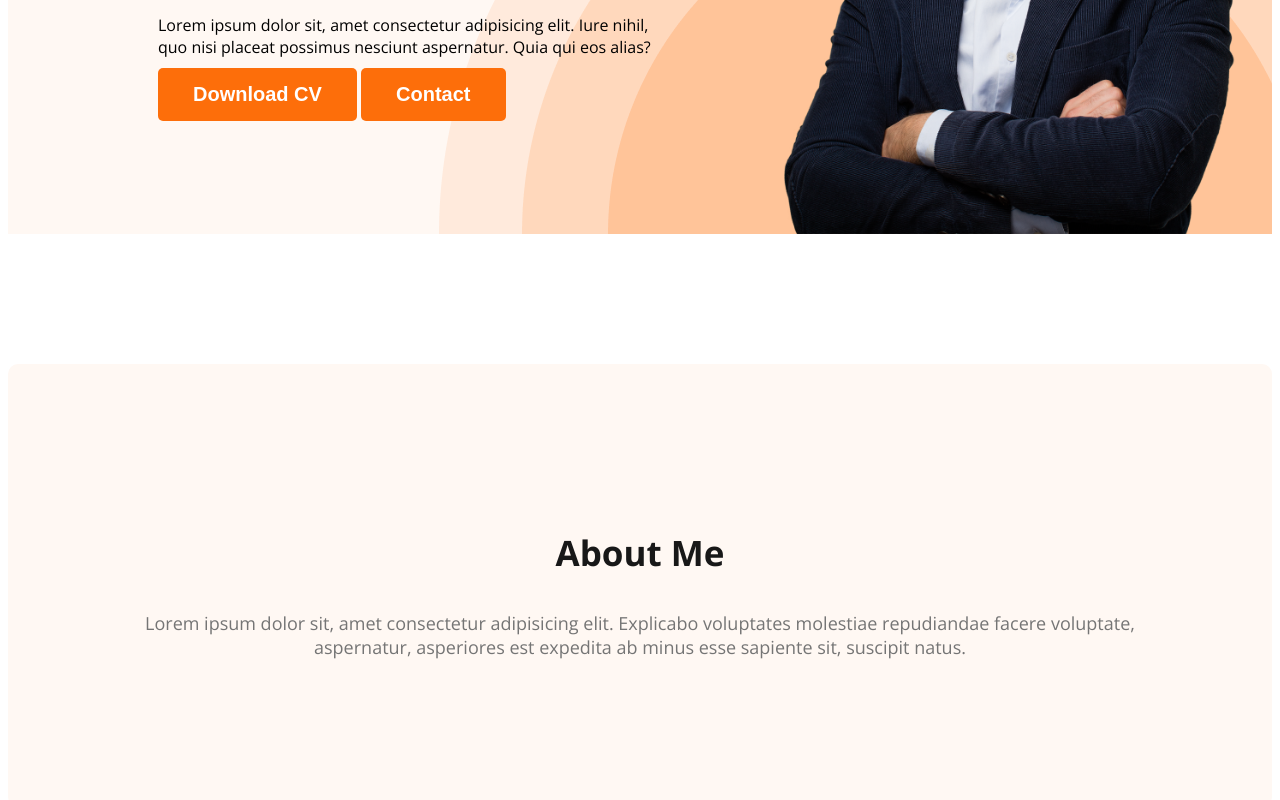
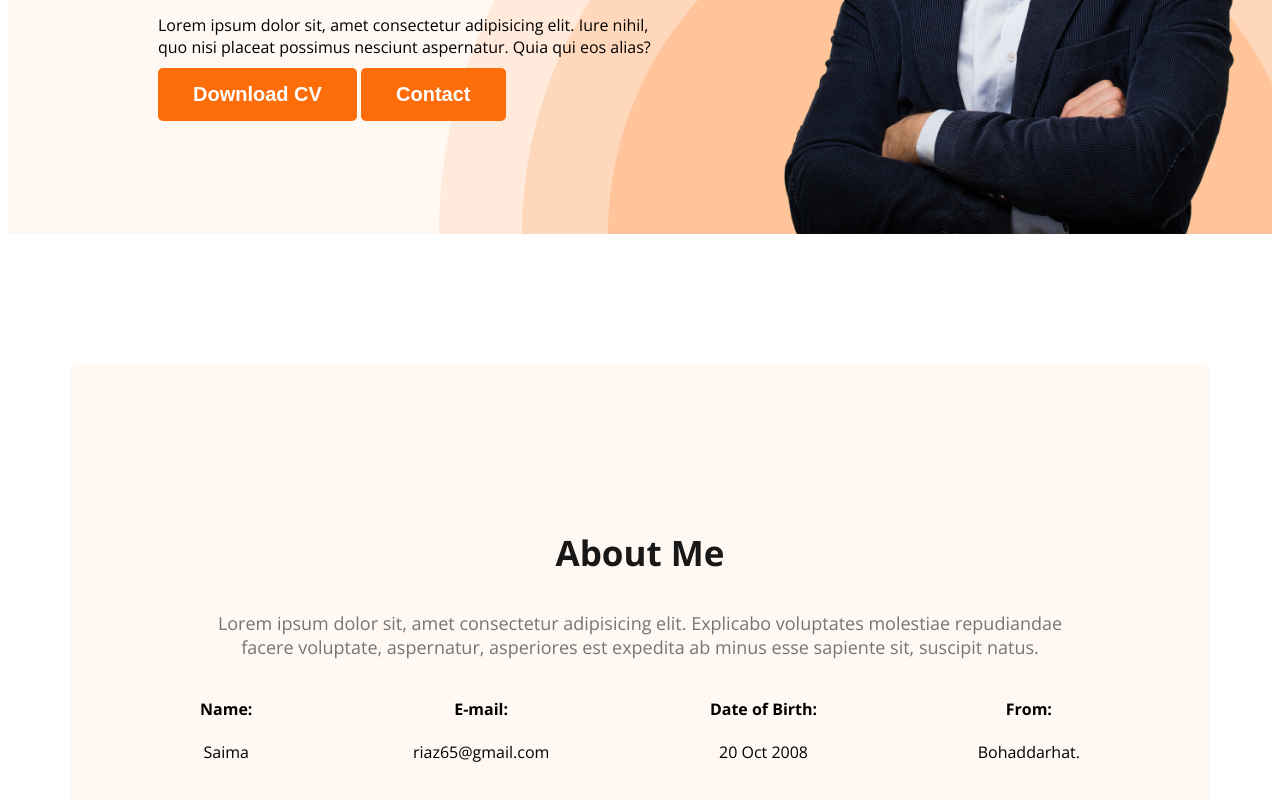
Before and after one commit to riaz9899/web-portfolio, a plain HTML site: page index.html in a window 1280 px wide. Shown: the part 534-1334 px from the top of the page. Drawn offline with nearby package versions, Linux system fonts and the light colour scheme.

Commit message:
add main section

```diff
--- a/index.html
+++ b/index.html
@@ -36,6 +36,25 @@
         <section class="about">
             <h3 class="section-title">About Me</h3>
             <p class="section-des">Lorem ipsum dolor sit, amet consectetur adipisicing elit. Explicabo voluptates molestiae repudiandae facere voluptate, aspernatur, asperiores est expedita ab minus esse sapiente sit, suscipit natus.</p>
+            <div class="about-info-container">
+                <div class="about-info">
+                    <h4 class="info-title">Name:</h4>
+                    <p class="info-des">Saima</p>
+                </div>
+                <div class="about-info">
+                    <h4 class="info-title">E-mail:</h4>
+                    <p class="info-des">riaz65@gmail.com</p>
+                </div>
+                <div class="about-info">
+                    <h4 class="info-title">Date of Birth:</h4>
+                    <p class="info-des">20 Oct 2008</p>
+                </div>
+                <div class="about-info">
+                    <h4 class="info-title">From:</h4>
+                    <p class="info-des">Bohaddarhat.</p>
+                </div>
+            </div>
+
         </section>
 
     </main>
--- a/style/portfolio.css
+++ b/style/portfolio.css
@@ -81,6 +81,12 @@ nav a{
 
 
 }
+/*main section*/
+main{
+    max-width: 1140px;
+    margin: 0 auto;
+
+}
 /* about section */
 .section-title{
     color: #181818;
@@ -100,3 +106,11 @@ nav a{
     font-size: 18px;
 
 }
+.about-info-container{
+    display: flex;
+    justify-content: space-between;
+
+}
+.about-info{
+    text-align: center;
+}
```
